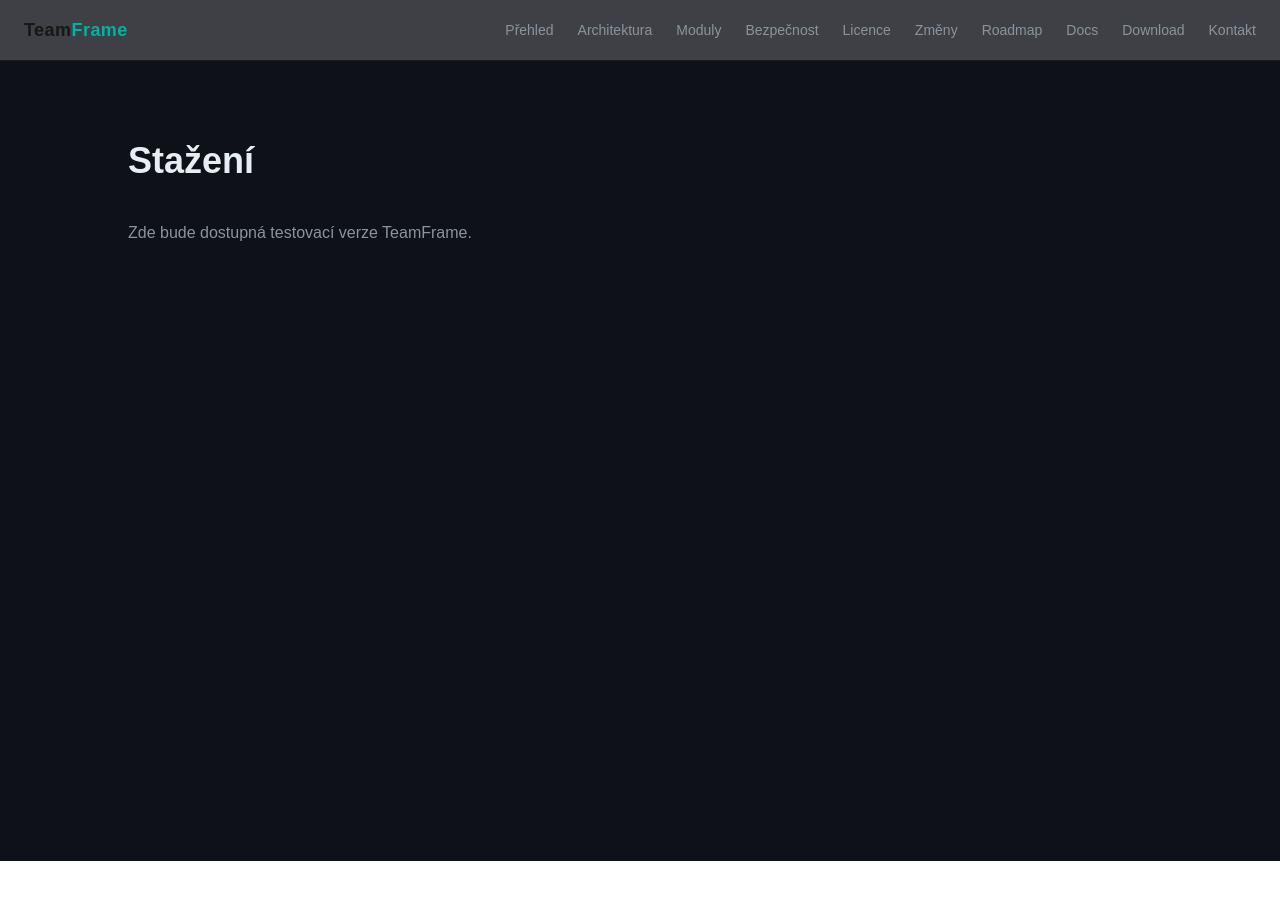
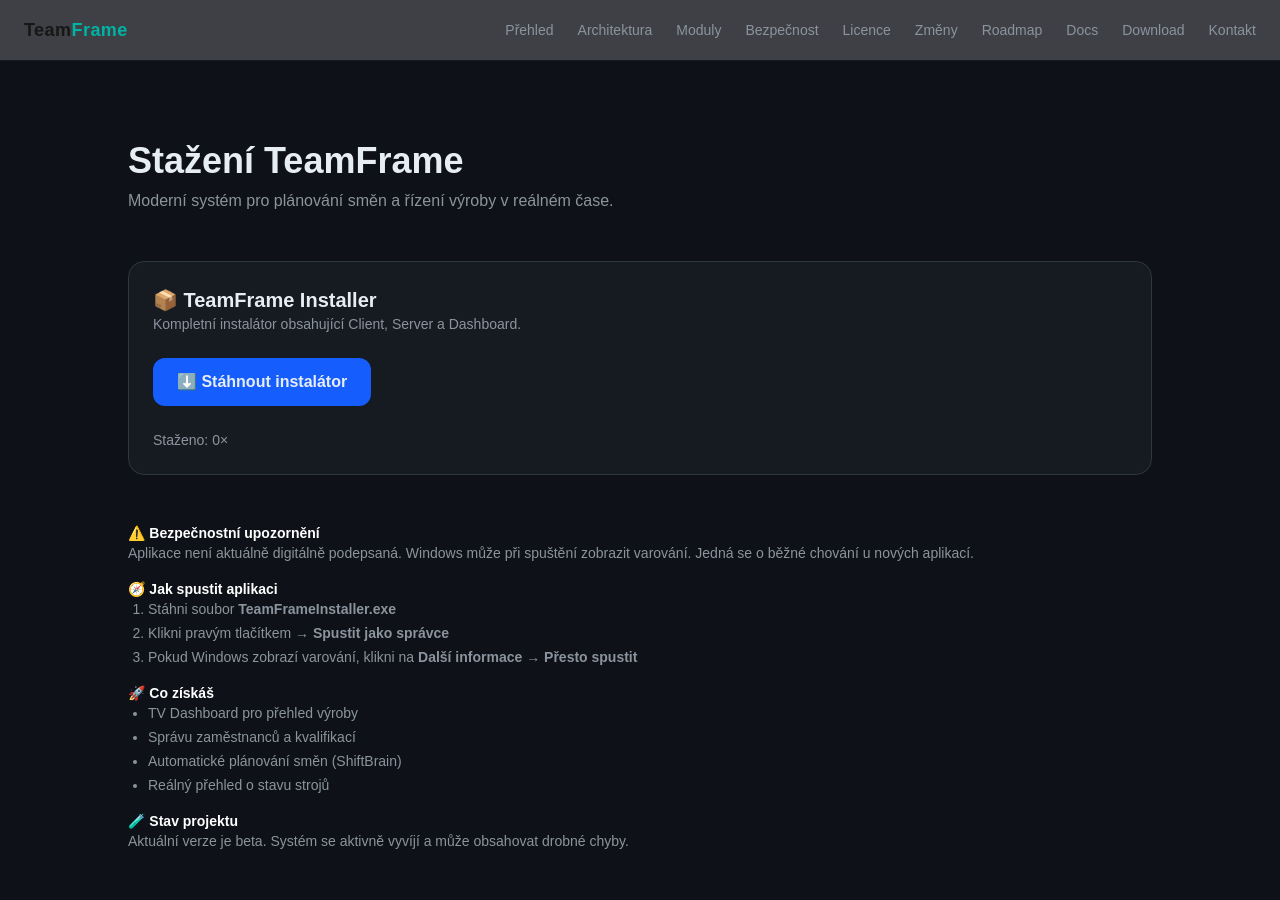
Before and after one commit to rendilife/teamframe-web, a Next.js app: page /download in a window 1280 px wide. Shown: the top 900 px of the page. Before the commit the page ends 861 px from the top, so only its background shows below. Built offline with nearby package versions, Linux system fonts and the light colour scheme; no server answers.

Commit message:
Website update

```diff
--- a/app/download/page.tsx
+++ b/app/download/page.tsx
@@ -1,13 +1,99 @@
+import { useEffect, useState } from "react";
+
 export default function Download() {
+  const [count, setCount] = useState(0);
+
+  useEffect(() => {
+    fetch("https://tvuj-worker-url/api/download-count")
+      .then(res => res.json())
+      .then(data => setCount(data.count))
+      .catch(() => {});
+  }, []);
+
+  const handleDownload = async () => {
+    try {
+      await fetch("https://tvuj-worker-url/api/download", {
+        method: "POST"
+      });
+    } catch {}
+
+    window.location.href =
+      "https://github.com/rendilife/teamframe-web/releases/download/v1.5.6/TeamFrameInstaller.exe";
+  };
+
   return (
     <main className="min-h-screen bg-[#0E1117] text-[#E6EDF3] px-6 py-20">
-      <div className="max-w-5xl mx-auto space-y-10">
+      <div className="max-w-5xl mx-auto space-y-12">
 
-        <h1 className="text-4xl font-bold">Stažení</h1>
+        {/* 🔥 HLAVIČKA */}
+        <div>
+          <h1 className="text-4xl font-bold">Stažení TeamFrame</h1>
+          <p className="text-[#8B949E] mt-2">
+            Moderní systém pro plánování směn a řízení výroby v reálném čase.
+          </p>
+        </div>
 
-        <p className="text-[#8B949E]">
-          Zde bude dostupná testovací verze TeamFrame.
-        </p>
+        {/* 🔥 HLAVNÍ BLOK */}
+        <div className="bg-[#161B22] p-6 rounded-2xl border border-[#30363D] space-y-6">
+
+          <div>
+            <h2 className="text-xl font-semibold">📦 TeamFrame Installer</h2>
+            <p className="text-[#8B949E] text-sm">
+              Kompletní instalátor obsahující Client, Server a Dashboard.
+            </p>
+          </div>
+
+          <button
+            onClick={handleDownload}
+            className="bg-blue-600 hover:bg-blue-700 px-6 py-3 rounded-xl font-semibold"
+          >
+            ⬇️ Stáhnout instalátor
+          </button>
+
+          <p className="text-sm text-[#8B949E]">
+            Staženo: {count}×
+          </p>
+
+        </div>
+
+        {/* 🔥 INFORMACE */}
+        <div className="space-y-4 text-sm text-[#8B949E]">
+
+          <div>
+            <h3 className="text-white font-semibold">⚠️ Bezpečnostní upozornění</h3>
+            <p>
+              Aplikace není aktuálně digitálně podepsaná. Windows může při spuštění zobrazit varování.
+              Jedná se o běžné chování u nových aplikací.
+            </p>
+          </div>
+
+          <div>
+            <h3 className="text-white font-semibold">🧭 Jak spustit aplikaci</h3>
+            <ol className="list-decimal ml-5 space-y-1">
+              <li>Stáhni soubor <b>TeamFrameInstaller.exe</b></li>
+              <li>Klikni pravým tlačítkem → <b>Spustit jako správce</b></li>
+              <li>Pokud Windows zobrazí varování, klikni na <b>Další informace → Přesto spustit</b></li>
+            </ol>
+          </div>
+
+          <div>
+            <h3 className="text-white font-semibold">🚀 Co získáš</h3>
+            <ul className="list-disc ml-5 space-y-1">
+              <li>TV Dashboard pro přehled výroby</li>
+              <li>Správu zaměstnanců a kvalifikací</li>
+              <li>Automatické plánování směn (ShiftBrain)</li>
+              <li>Reálný přehled o stavu strojů</li>
+            </ul>
+          </div>
+
+          <div>
+            <h3 className="text-white font-semibold">🧪 Stav projektu</h3>
+            <p>
+              Aktuální verze je beta. Systém se aktivně vyvíjí a může obsahovat drobné chyby.
+            </p>
+          </div>
+
+        </div>
 
       </div>
     </main>
```
